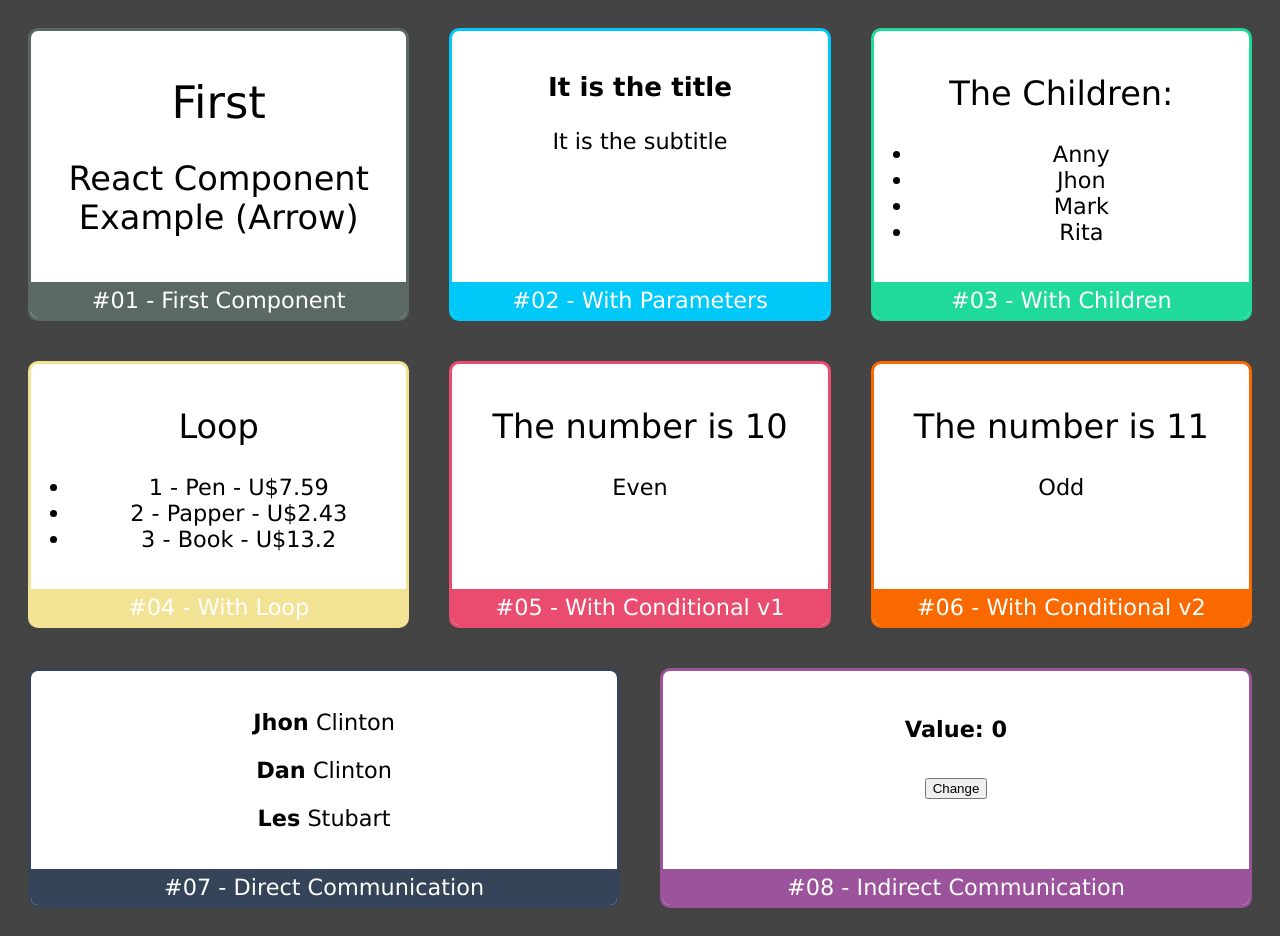
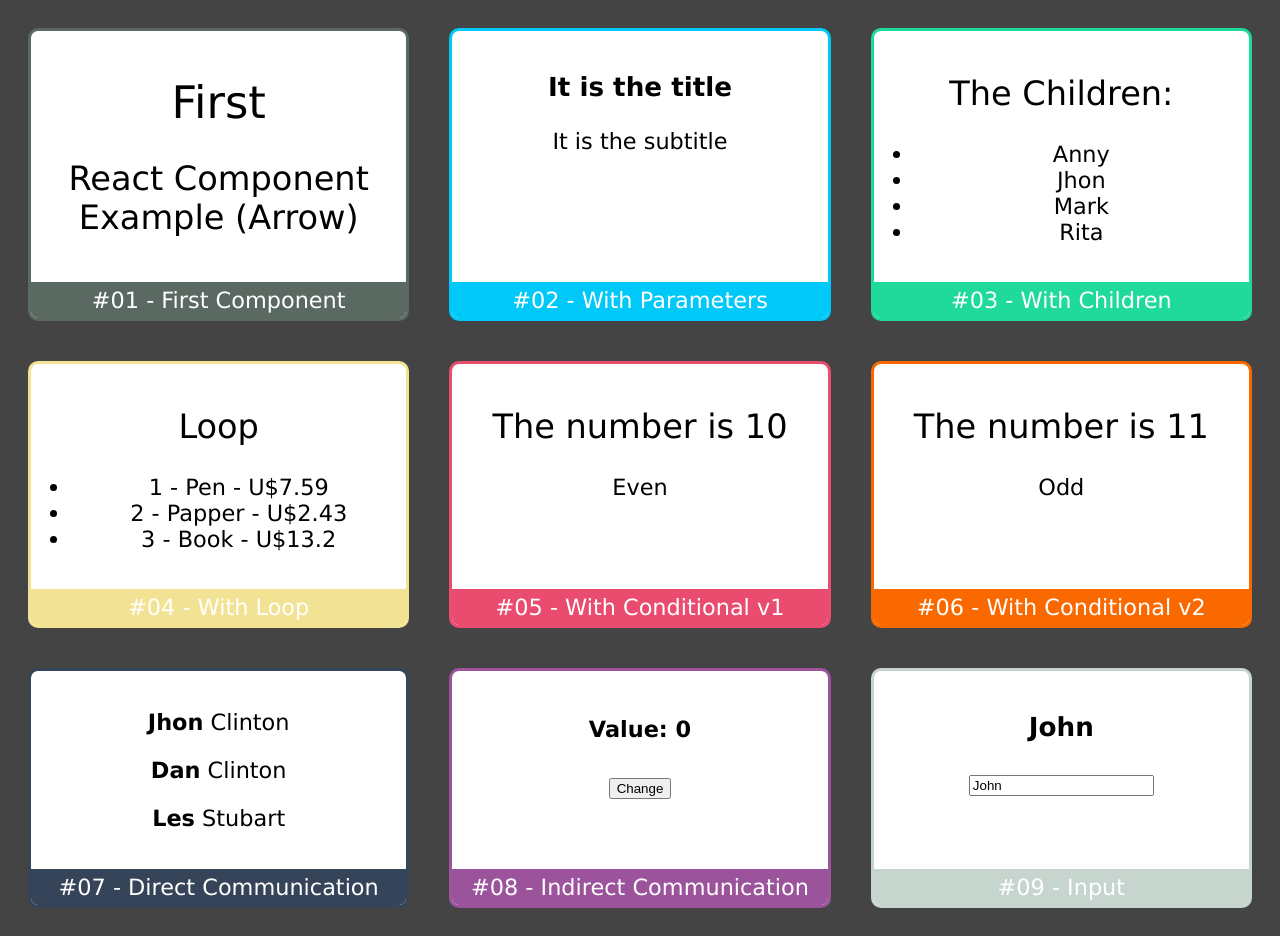
Before and after one commit to devjony/react-fundamentals, a React (Create React App) app: page / in a window 1280 px wide. Built offline with nearby package versions, Linux system fonts and the light colour scheme.

Commit message:
Add an input using useState with destructuring

```diff
--- a/src/App.jsx
+++ b/src/App.jsx
@@ -11,6 +11,7 @@ import Conditional from './components/basics/Conditional'
 import ConditionalIf from './components/basics/ConditionalIf'
 import Father from './components/communication/direct/Father'
 import Super from './components/communication/indirect/Super'
+import Input from './components/form/input'
 
 export default (props) => (
     <div className="App">
@@ -46,5 +47,8 @@ export default (props) => (
         <Card title="#08 - Indirect Communication" color="#9B539C">
             <Super />
         </Card>
+        <Card title="#09 - Input" color="#C6D5CD">
+            <Input />
+        </Card>
     </div>
 );
--- /dev/null
+++ b/src/components/form/input.jsx
@@ -0,0 +1,14 @@
+import React, { useState } from 'react'
+
+export default props => {
+
+    const [name, setName] = useState('John')
+
+    return (
+        <>
+            <h3>{ name }</h3>
+            <input type="text" value={ name }
+                onChange={ e => setName(e.target.value) } />
+        </>
+    )
+}
```
